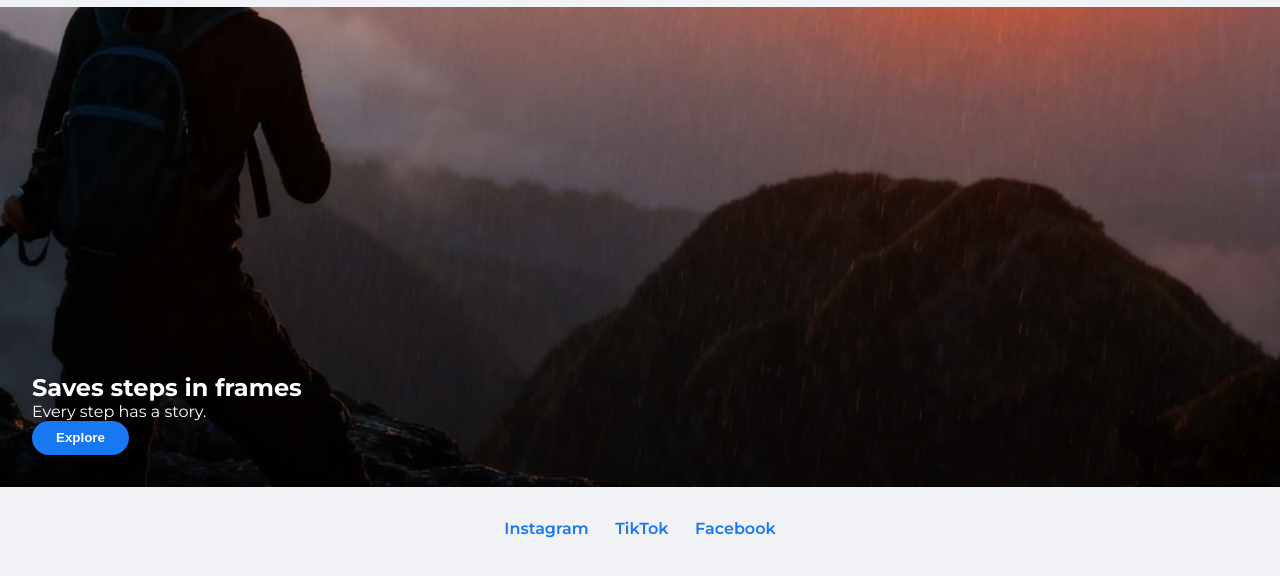
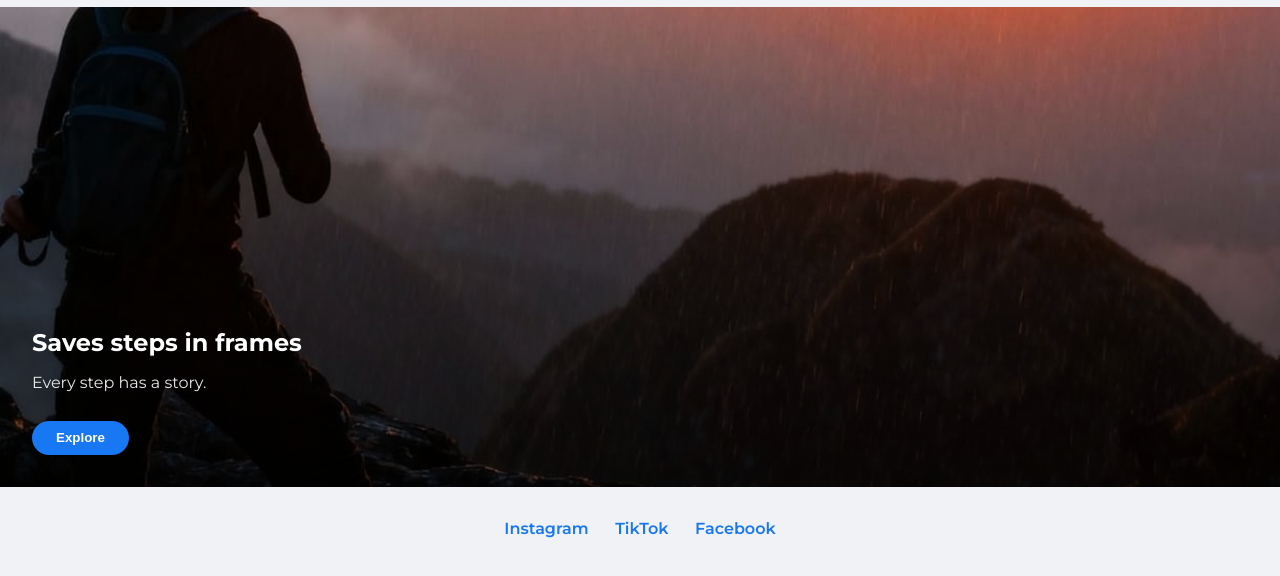
Before and after one commit to rhmtmuhmmdd/pixel-archive, a plain HTML site: page index.html in a window 1280 px wide. Shown: the part 58-634 px from the top of the page. Drawn offline with Linux system fonts and the light colour scheme.

Commit message:
Update index.html

```diff
--- a/index.html
+++ b/index.html
@@ -88,6 +88,10 @@ nav a{
   position:relative;
   color:#fff;
   padding:2rem;
+}
+.hero p{
+  opacity:.9;
+  margin:1rem 0 1.8rem;
 }
 .cta-button{
   background:var(--fb-blue);
```
